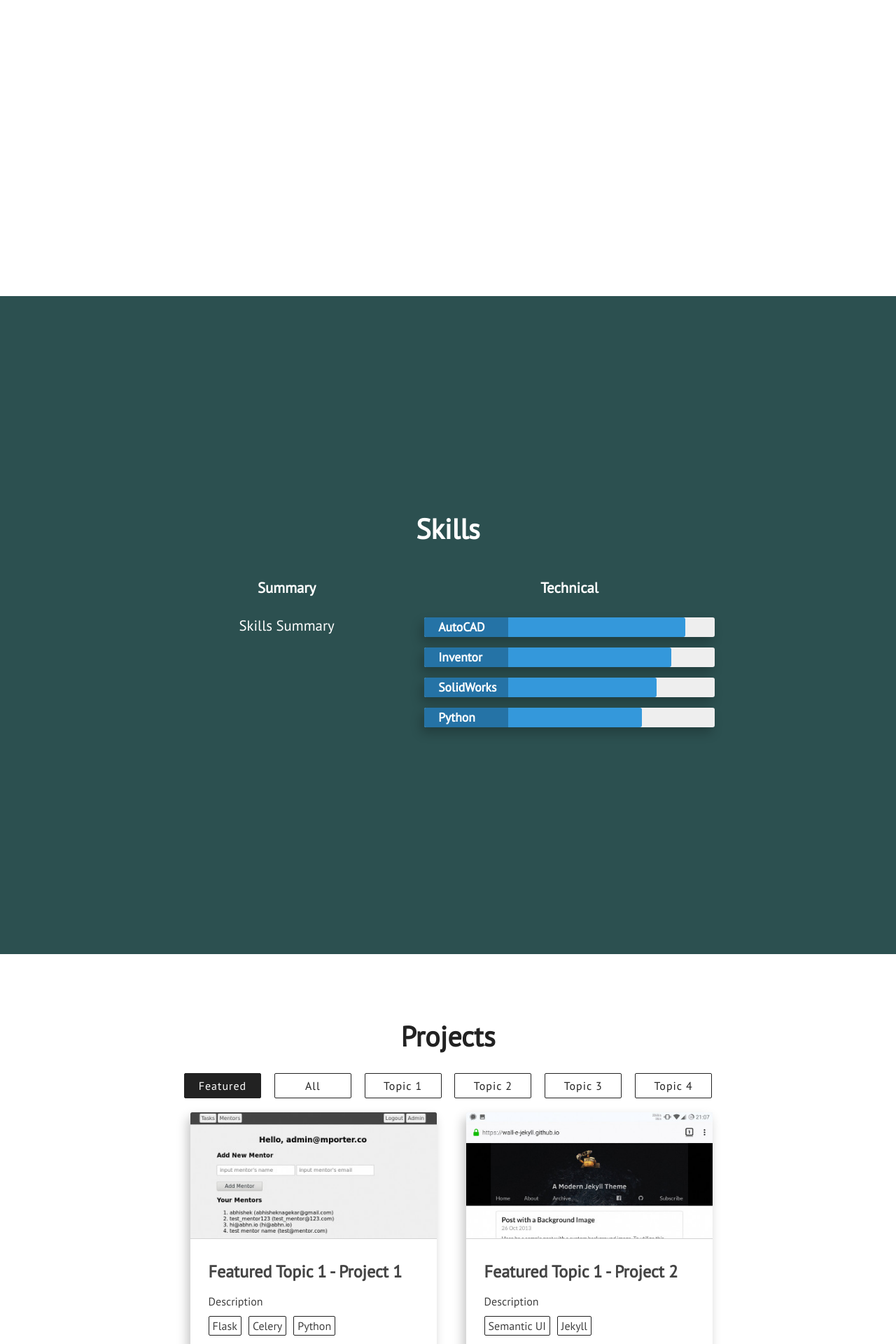
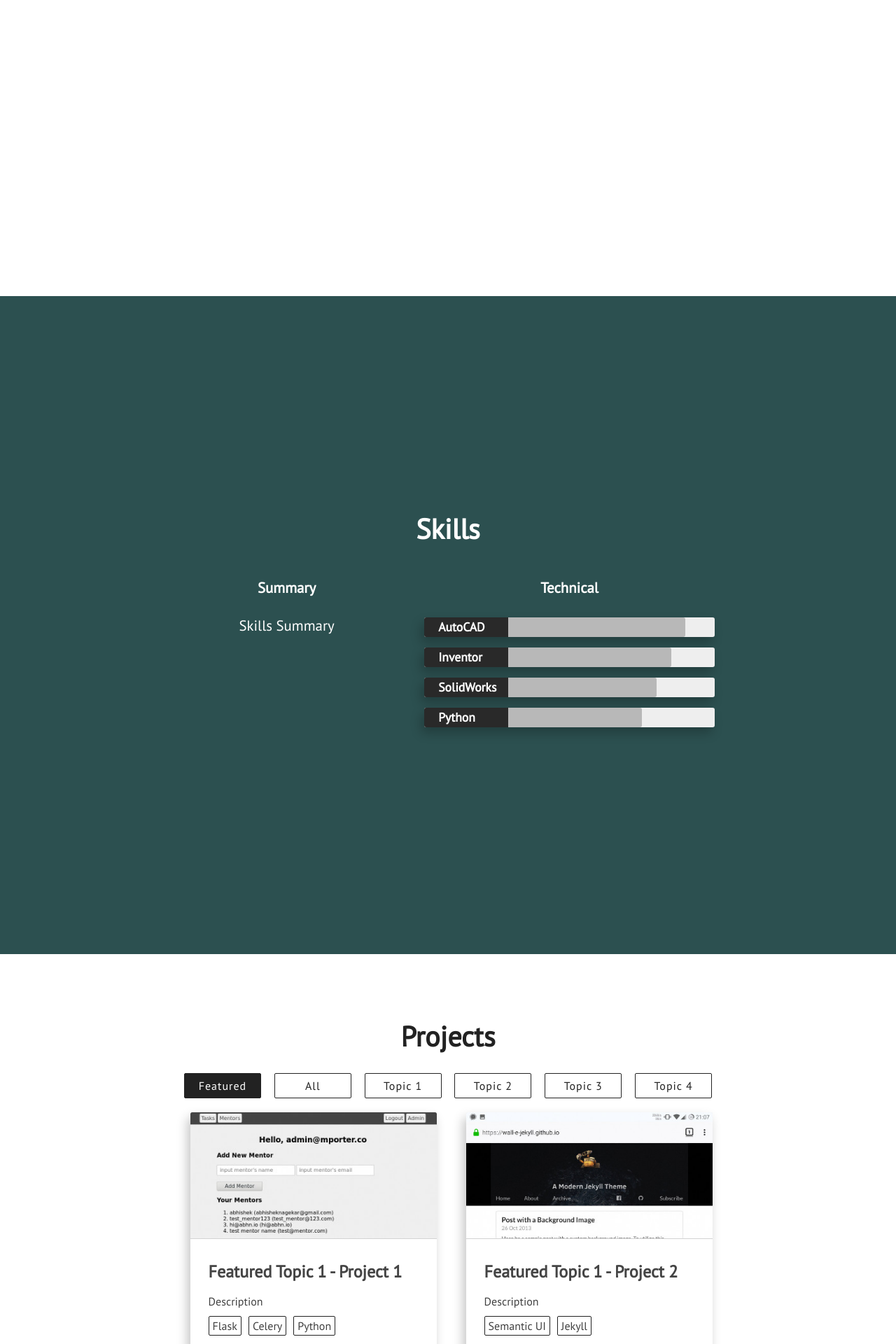
Before and after one commit to cmcabrera97/cmcabrera97.github.io, a Jekyll site: the page built from index.html, in a window 1280 px wide. Shown: the part 1762-3682 px from the top of the page at 70% size. Built offline with Jekyll 4.4.1, drawn with Linux system fonts in a browser that asks for light colours; nearby versions of some CDN libraries.

Commit message:
Update skills.html

```diff
--- a/_includes/skills.html
+++ b/_includes/skills.html
@@ -15,24 +15,24 @@
                     <h3 class="center-align skills-subsection">Technical</h3>
                     <div class="progress-bars">
                         <div class="skillbar clearfix " data-percent="90%">
-                            <div class="skillbar-title" style="background: #2980b9;"><span>AutoCAD</span></div>
-                            <div class="skillbar-bar" style="background: #3498db;"></div>
+                            <div class="skillbar-title" style="background: #2e2e2e;"><span>AutoCAD</span></div>
+                            <div class="skillbar-bar" style="background: #b8b8b8;"></div>
                         </div> <!-- End Skill Bar -->
 
                         <div class="skillbar clearfix " data-percent="85%">
-                            <div class="skillbar-title" style="background: #2980b9;"><span>Inventor</span></div>
-                            <div class="skillbar-bar" style="background: #3498db;"></div>
+                            <div class="skillbar-title" style="background: #2e2e2e;"><span>Inventor</span></div>
+                            <div class="skillbar-bar" style="background: #b8b8b8;"></div>
                         </div> <!-- End Skill Bar -->
 
                         <div class="skillbar clearfix " data-percent="80%">
-                            <div class="skillbar-title" style="background: #2980b9;"><span>SolidWorks</span></div>
-                            <div class="skillbar-bar" style="background: #3498db"></div>
+                            <div class="skillbar-title" style="background: #2e2e2e;"><span>SolidWorks</span></div>
+                            <div class="skillbar-bar" style="background: #b8b8b8"></div>
                         </div> <!-- End Skill Bar -->
 
 
                         <div class="skillbar clearfix " data-percent="75%">
-                            <div class="skillbar-title" style="background: #2980b9;"><span>Python</span></div>
-                            <div class="skillbar-bar" style="background: #3498db;"></div>
+                            <div class="skillbar-title" style="background: #2e2e2e;"><span>Python</span></div>
+                            <div class="skillbar-bar" style="background: #b8b8b8;"></div>
                         </div> <!-- End Skill Bar -->
                     </div>
                 </div>
```
